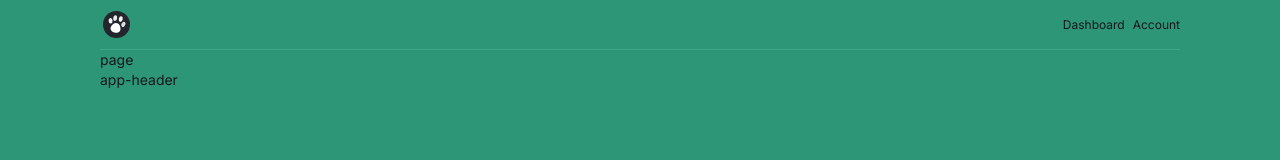
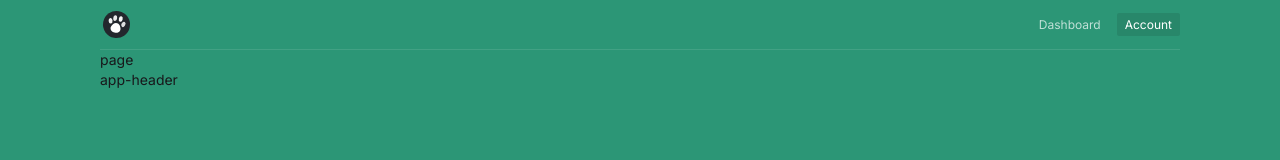
Before and after one commit to tomoki-yamamura/petsoft, a Next.js app: page /app/account in a window 1280 px wide. Shown: the top 160 px of the page. Built offline with nearby package versions, Linux system fonts and the light colour scheme.

Commit message:
finish header

```diff
--- a/src/components/app-header.tsx
+++ b/src/components/app-header.tsx
@@ -1,5 +1,8 @@
+"use client"
 import Link from "next/link";
 import Logo from "./logo";
+import { usePathname } from "next/navigation";
+import { cn } from "@/lib/utils";
 
 const routes = [
   {
@@ -13,6 +16,8 @@ const routes = [
 ]
 
 export default function AppHeader() {
+  const activePathName = usePathname()
+
   return (
     <header className="flex justify-between items-center
     border-b border-white/10 py-2">
@@ -21,7 +26,11 @@ export default function AppHeader() {
         <ul className="flex gap-2 text-xs">
           {routes.map((route, index) => (
             <li key={index}>
-              <Link href={route.path}>{route.label}</Link>
+              <Link href={route.path} className={cn("text-white/70 rounded-sm px-2 py-1 hover:text-white focus:text-white transition", {
+                "bg-black/10 text-white": activePathName === route.path
+               })}
+              >{route.label}
+              </Link>
             </li>
           ))}
         </ul>
```
